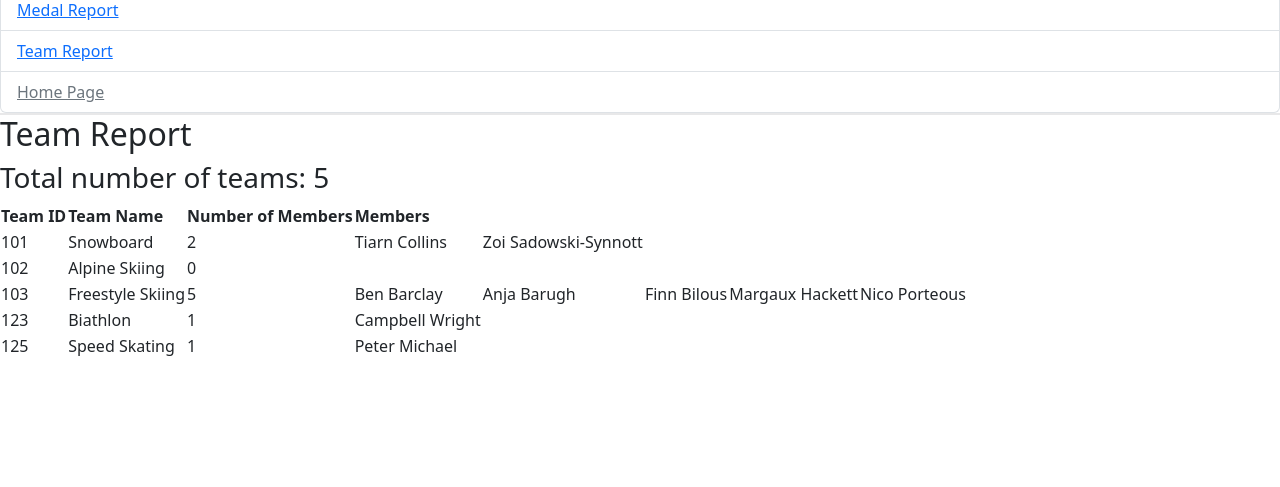
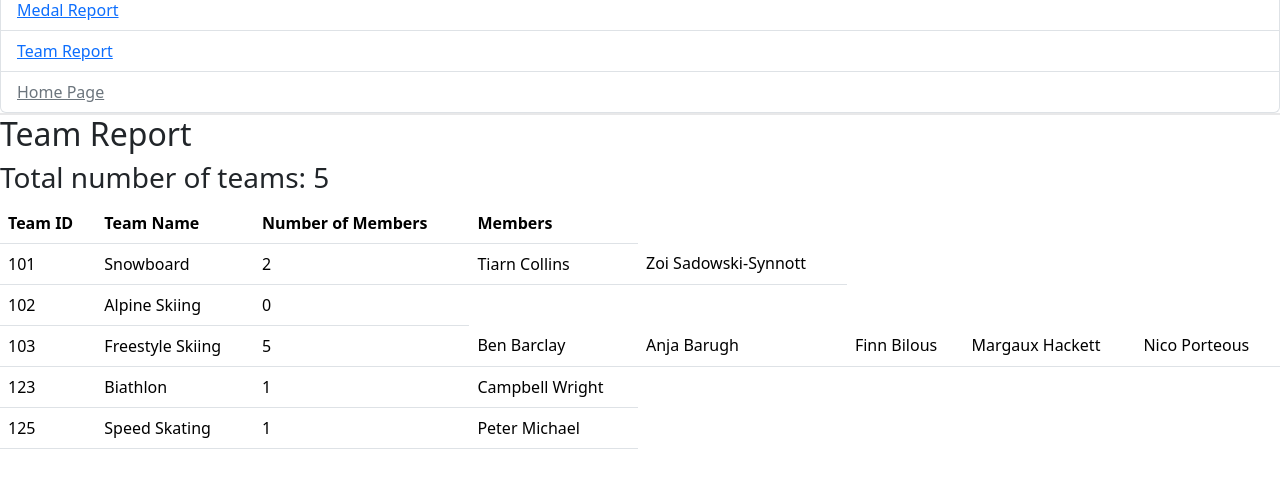
Before and after one commit to nayxie/first-full-stack-nzolympics, a Flask app: page /admin/reportteams in a window 1280 px wide. Shown: the part 313-800 px from the top of the page. Run offline with Flask 3, Linux system fonts and the light colour scheme; data comes from the database, SQL or seed files in the repository.

Commit message:
Update reportteams.html

```diff
--- a/nzolywebapp/templates/reportteams.html
+++ b/nzolywebapp/templates/reportteams.html
@@ -7,19 +7,24 @@
 <h2>Team Report</h2>
 
 <h3>Total number of teams: {{ teamnum }} </h3>
-<table>
+<table class="table">
+    <thead>
     <tr><th>Team ID</th><th>Team Name</th><th>Number of Members</th><th>Members</th></tr>
+    </thead>
+    <tbody>
     {% for team in teamlist %}
     {% set index = loop.index %}
     <tr>
         <td>{{ team[0] }}</td>
         <td>{{ team[1] }}</td>
         <td>{{ team[2] }}</td>
+
         {% for entry in teammembers[index-1] %}
             <td>{{entry}}</td>
         {% endfor %}
     </tr>
     {% endfor %}
+    </tbody>
 </table>
 
 {% endblock %}
```
